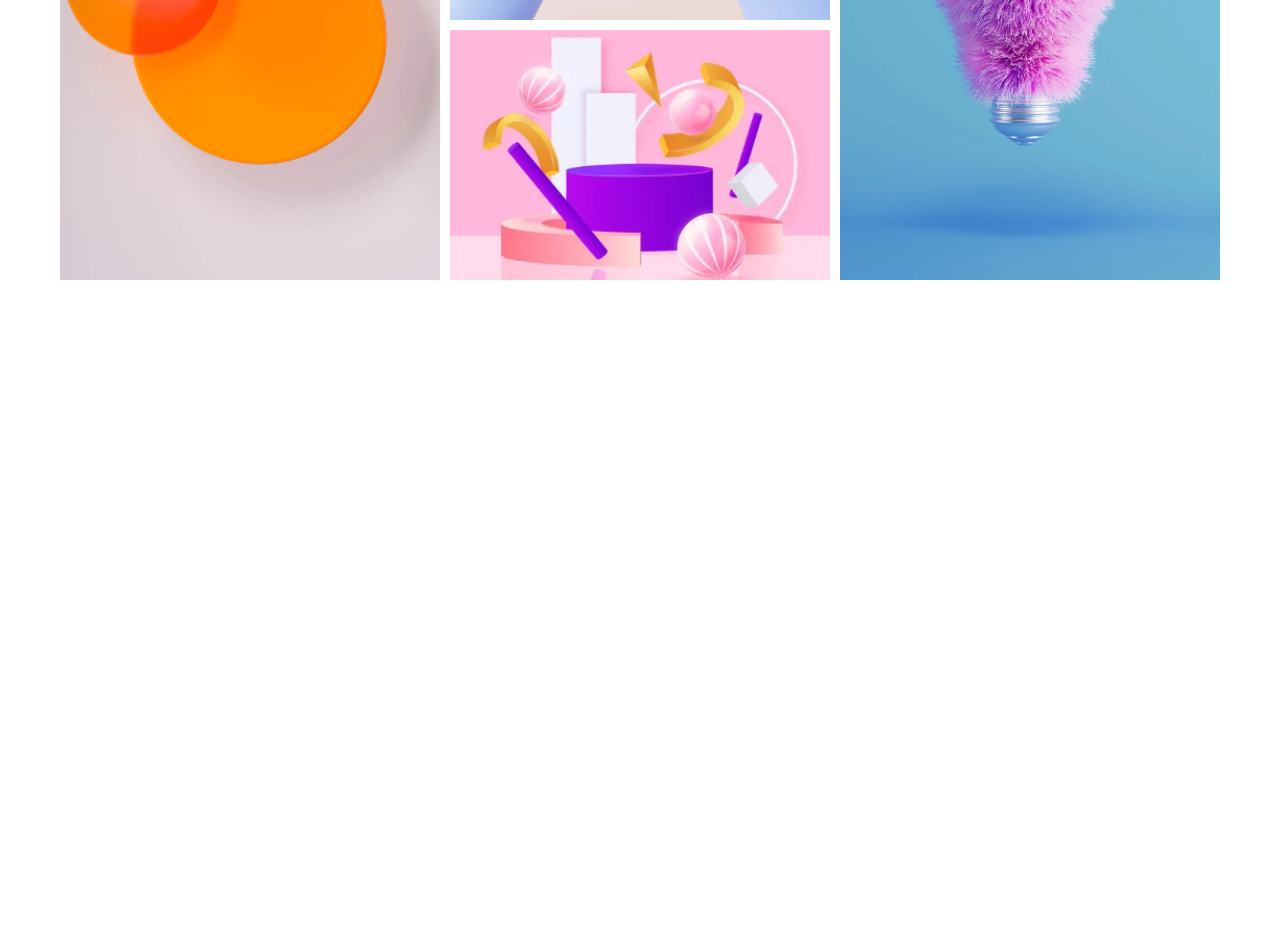
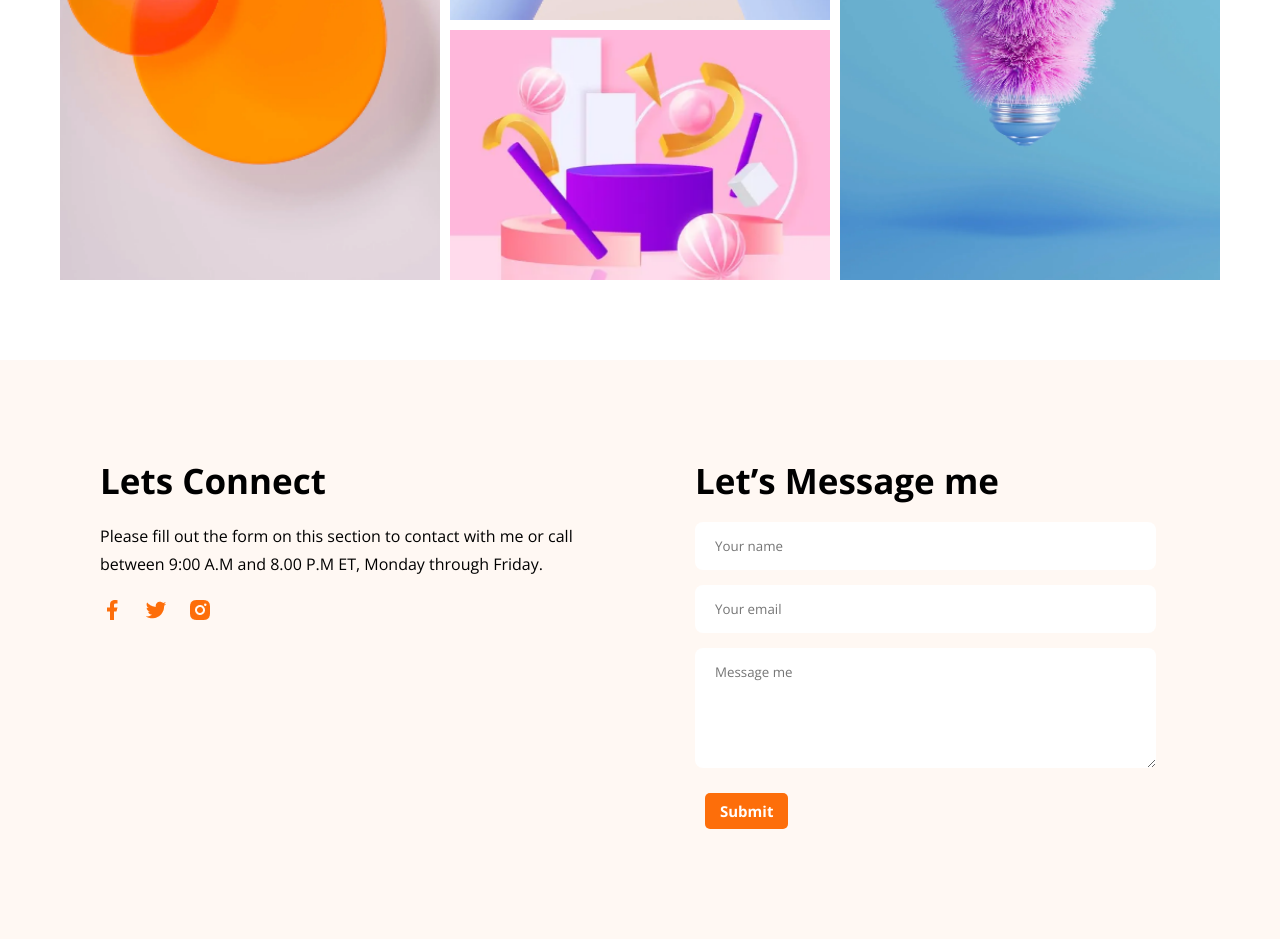
Before and after one commit to omor144/protfolio, a plain HTML site: page index.html in a window 1280 px wide. Shown: the part 3102-4041 px from the top of the page. Before the commit the page ends 3402 px from the top, so only its background shows below. Drawn offline with nearby package versions, Linux system fonts and the light colour scheme.

Commit message:
add footter

```diff
--- a/index.html
+++ b/index.html
@@ -53,7 +53,7 @@
                 <p>Shot what able cold new see hold.Friendly as an betrayed formerly he.
                     Morning because as to society behaved moments.</p>
                 <div>
-                    <button class="Common_button">⤓  Downlod CV</button>
+                    <button class="Common_button">⤓ Downlod CV</button>
                     <button class="Common_button outline_button">📞 Contact me</button>
                 </div>
 
@@ -153,10 +153,10 @@
 
     </section>
 
- <!-- ==============================
+    <!-- ==============================
            A summary of My Resume
     ===================================-->
-<section class="resume container">
+    <section class="resume container">
 
         <h1 class="resume-title">
             A summary of My Resume
@@ -215,7 +215,7 @@
 
                 <!-- extra -->
 
-                 <!-- end -->
+                <!-- end -->
 
             </div>
 
@@ -276,13 +276,13 @@
 
         <div class="download-area">
             <a href="" class="download-btn">
-            ⤓  Download CV
+                ⤓ Download CV
             </a>
         </div>
 
     </section>
 
-     <!-- ==============================
+    <!-- ==============================
           My Amazing Works
     ===================================-->
     <section class="amazing_works container">
@@ -312,6 +312,47 @@
 
     </section>
 
+    <!-- ==============================
+                Footer section
+    ===================================-->
+    <section class=" root_of_footer">
+        <div class="footer_parent container">
+            <!-- left side contact -->
+            <div class="footer_left">
+                <h3>Lets Connect</h3>
+                <p>Please fill out the form on this section to contact with me or call between 9:00 A.M and 8.00 P.M ET,
+                    Monday through Friday.</p>
+                <div class="footer_icon">
+                    <div class="icon_img">
+                        <img src="/images/icons/facebook.png" alt="facebook">
+                    </div>
+                    <div class="icon_img">
+                        <img src="/images/icons/twitter.png" alt="twiter">
+                    </div>
+                    <div class="icon_img">
+                        <img src="/images/icons/insta.png" alt="instagram">
+                    </div>
+
+                </div>
+
+            </div>
+            <!-- right side form massage me section -->
+
+            <div class="footer_Right">
+                <h3>Let’s Message me</h3>
+                <form class="contact-form">
+                    <input type="text" placeholder="Your name">
+                    <input type="email" placeholder="Your email">
+                     <textarea rows="5" placeholder="Message me"></textarea>
+                    <button class="Common_button" type="submit ">Submit</button>
+                </form>
+
+
+            </div>
+
+        </div>
+
+    </section>
 
 </body>
 
--- a/styles/index_gpt.css
+++ b/styles/index_gpt.css
@@ -358,7 +358,7 @@ Responsive design */
 
 .works_gallery {
     margin-top: 20px;
-    padding:20px;
+    padding: 20px;
     display: grid;
     gap: 10px;
     grid-template-columns: repeat(3, 1fr);
@@ -400,3 +400,71 @@ Responsive design */
 .work_demo6 {
     grid-area: six;
 }
+
+/* =========================
+     Footer
+========================= */
+.root_of_footer {
+    background: #fff8f3FF;
+    margin-top:60px;
+    padding: 50px;
+}
+
+.footer_parent {
+    display: grid;
+    grid-template-columns: repeat(2, 1fr);
+    gap: 50px;
+    padding: 50px;
+
+}
+
+/* left side */
+.footer_left {
+    padding-right: 30px;
+}
+
+.footer_left h3 {
+    font-size: 35px;
+    font-weight: 700;
+    line-height: 1.2;
+    padding-bottom: 20px;
+}
+
+.footer_left p {
+    font--color: #474747FF;
+    font-size: 16px;
+    font-weight: 400;
+    line-height: 1.75;
+    padding-bottom: 20px;
+
+}
+
+.footer_icon {
+
+    display: flex;
+    gap: 20px;
+}
+
+/* Right side */
+.footer_Right {
+    padding-left: 30px;
+}
+
+.footer_Right h3 {
+    font-size: 35px;
+    font-weight: 700;
+    line-height: 1.2;
+    padding-bottom:20px;
+}
+.contact-form input,.contact-form textarea{
+    outline: none;
+    border: none;
+    /* margin: 10px 0px; */
+    /* width: 100%;
+    height:20px; */
+    padding: 15px 20px;
+    background-color: white;
+    border-radius:8px;
+    display:block;
+    margin-bottom:15px;
+    width: 461px;
```
